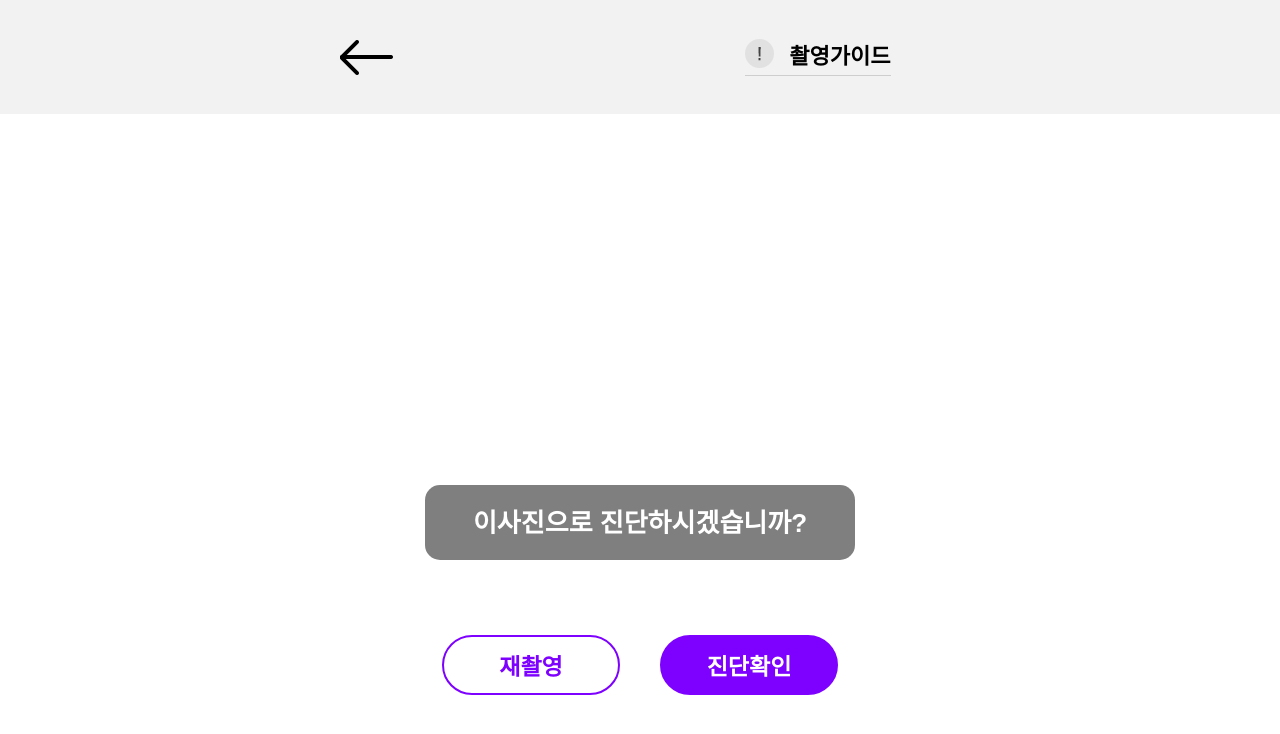
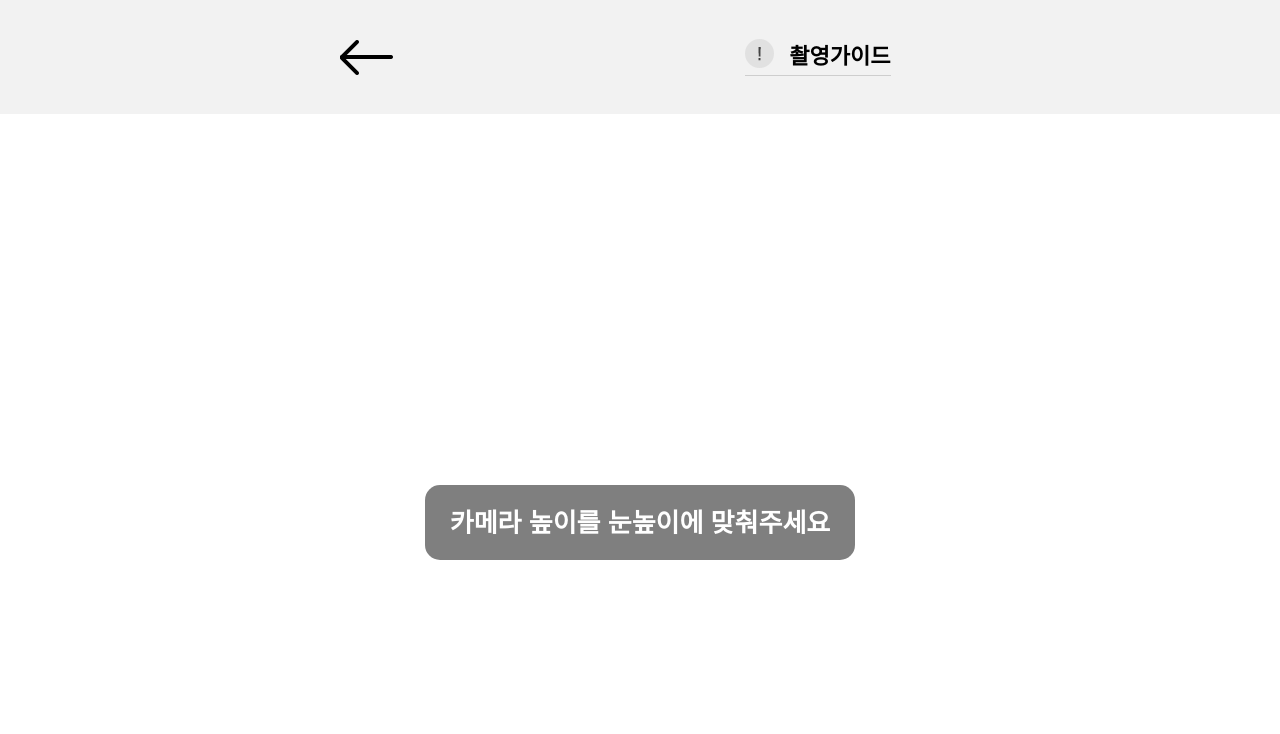
Before and after one commit to kse012050/nandago, a plain HTML site: page diagnosticImaging.html in a window 1280 px wide. Drawn offline with Linux system fonts and the light colour scheme; a web font is replaced by a local one.

Commit message:
진단촬영 페이지를 완성했다

```diff
--- a/diagnosticImaging.html
+++ b/diagnosticImaging.html
@@ -20,14 +20,17 @@
                 <!-- <div class="photographyGuide photographyGuide01">
                     <p>카메라 높이를 눈높이에 맞춰주세요</p>
                 </div> -->
+                <div class="photographyGuide photographyGuide02">
+                    <p>카메라 높이를 눈높이에 맞춰주세요</p>
+                </div>
 
-                <div class="photographyGuide photographyGuide02">
+                <!-- <div class="photographyGuide photographyGuide02">
                     <p>이사진으로 진단하시겠습니까?</p>
                     <div class="photographyGuideBtnArea">
                         <button>재촬영</button>
                         <button>진단확인</button>
                     </div>
-                </div>
+                </div> -->
             </div>
         </div>
     </div>
```
